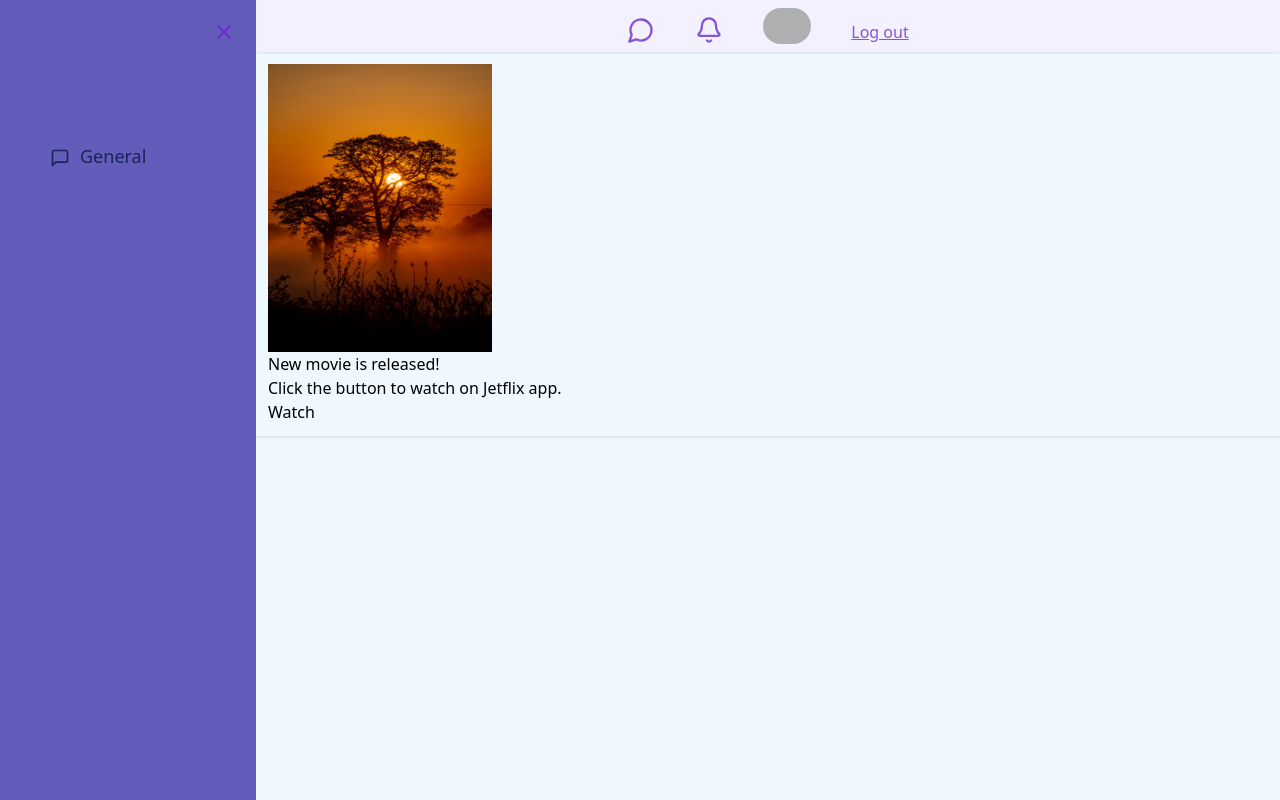
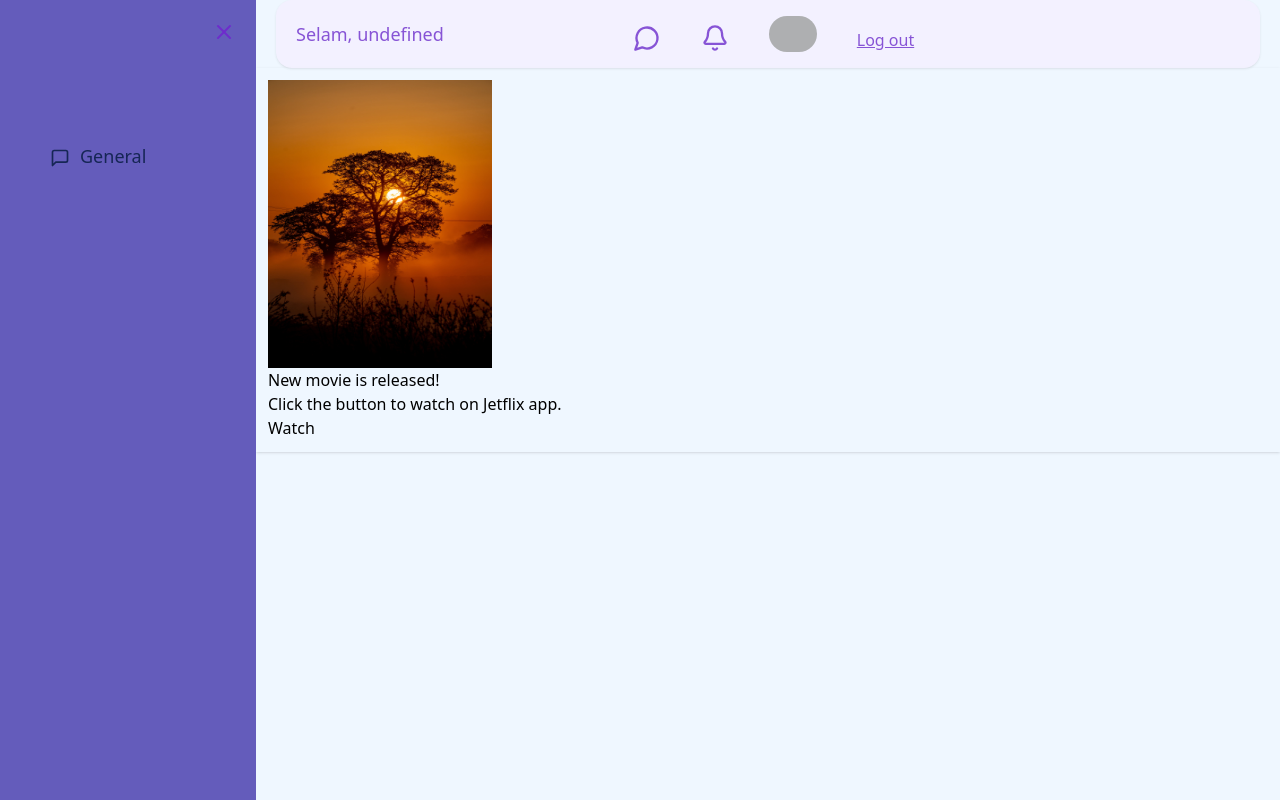
Before and after one commit to BettyyN/Social-Company-App, a Next.js app: page /home in a window 1280 px wide. Built offline with nearby package versions, Linux system fonts and the light colour scheme; no server answers; sample sign-in values are in the browser's storage; grey boxes are pictures that could not be loaded.

Commit message:
header style updated

```diff
--- a/Components/homeheader.tsx
+++ b/Components/homeheader.tsx
@@ -7,18 +7,22 @@ import { signOut } from "next-auth/react";
 import { useState } from "react";
 import Profile from "./Profile";
 
-export default function HomeHeader() {
+export default function HomeHeader({ userName }: { userName: string }) {
   return (
     <>
-      <header className="shadow-sm bg-[#F4F0FF] text-primary opacity-80 sticky top-0 z-50">
-        <nav className="container mx-auto flex items-center  p-2 justify-center">
+      <header className="shadow-sm bg-[#F4F0FF] text-primary opacity-80 sticky top-0 z-50 md:mx-5 rounded-2xl flex">
+        <div className="text-sm w-1/3 md:w-1/4 p-5 md:text-lg">
+          <span className="flex">Selam, {userName}</span>
+          {/* <span className="flex"></span> */}
+        </div>
+        <div className="container flex items-center  pl-40  py-2">
           {/* Desktop Menu */}
-          <div className="flex flex-row space-x-10 text-primary">
-            <div className="pt-2 text-primary">
-              <MessageCircle size={28} />
+          <div className="flex flex-row md:space-x-10 text-primary space-x-3">
+            <div className="pt-2">
+              <MessageCircle className="w-5 h-5 md:w-7 md:h-7" />
             </div>
             <div className="pt-2">
-              <Bell size={28} />
+              <Bell className="w-5 h-5 md:w-7 md:h-7" />
             </div>
             <div className="w-12 rounded-full">
               <Link href={"/profile"}>
@@ -28,7 +32,7 @@ export default function HomeHeader() {
                 />
               </Link>
             </div>
-            <div>
+            <div className="text-">
               <button
                 className="pt-3 underline"
                 onClick={() =>
@@ -42,7 +46,7 @@ export default function HomeHeader() {
               </button>
             </div>
           </div>
-        </nav>
+        </div>
       </header>
     </>
   );
```
